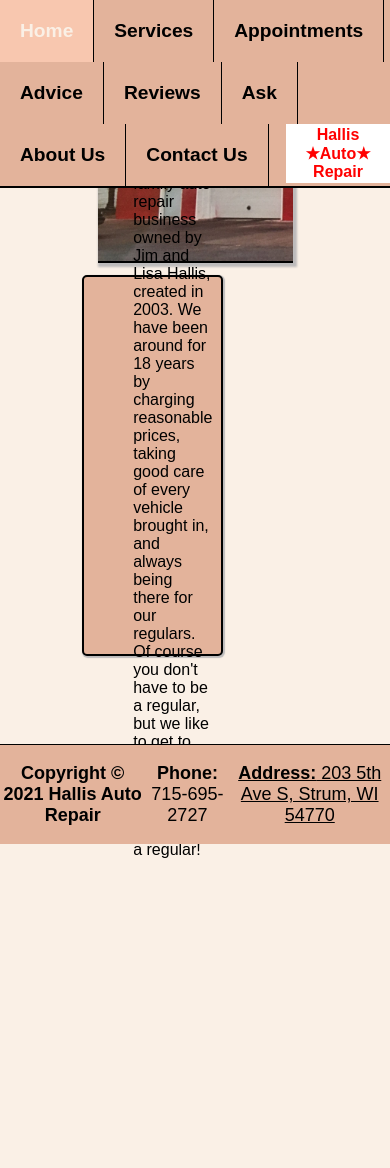
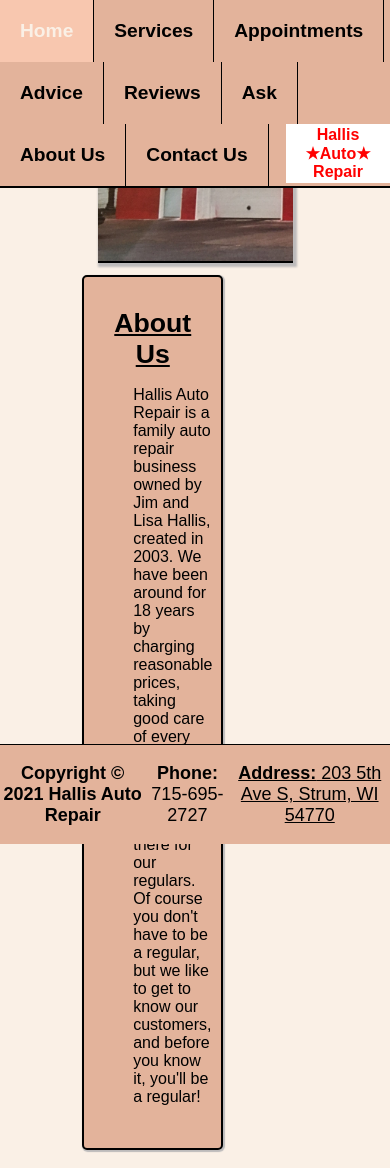
Before and after one commit to milesHerrick/web-systems, a PHP site: page /about.html in a window 390 px wide. Before the commit the page ends 858 px from the top, so only its background shows below. Run offline with PHP 8.4, Linux system fonts and the light colour scheme.

Commit message:
query changes

```diff
--- a/css/global.css
+++ b/css/global.css
@@ -184,9 +184,7 @@ a:active {
 }
 
 @media(max-width: 1000px){
-  .textbox{
-      margin: 10px;
-      font-size: smaller;
-
+  .textcontainer{
+    flex-direction: column;
   }
 }
```
